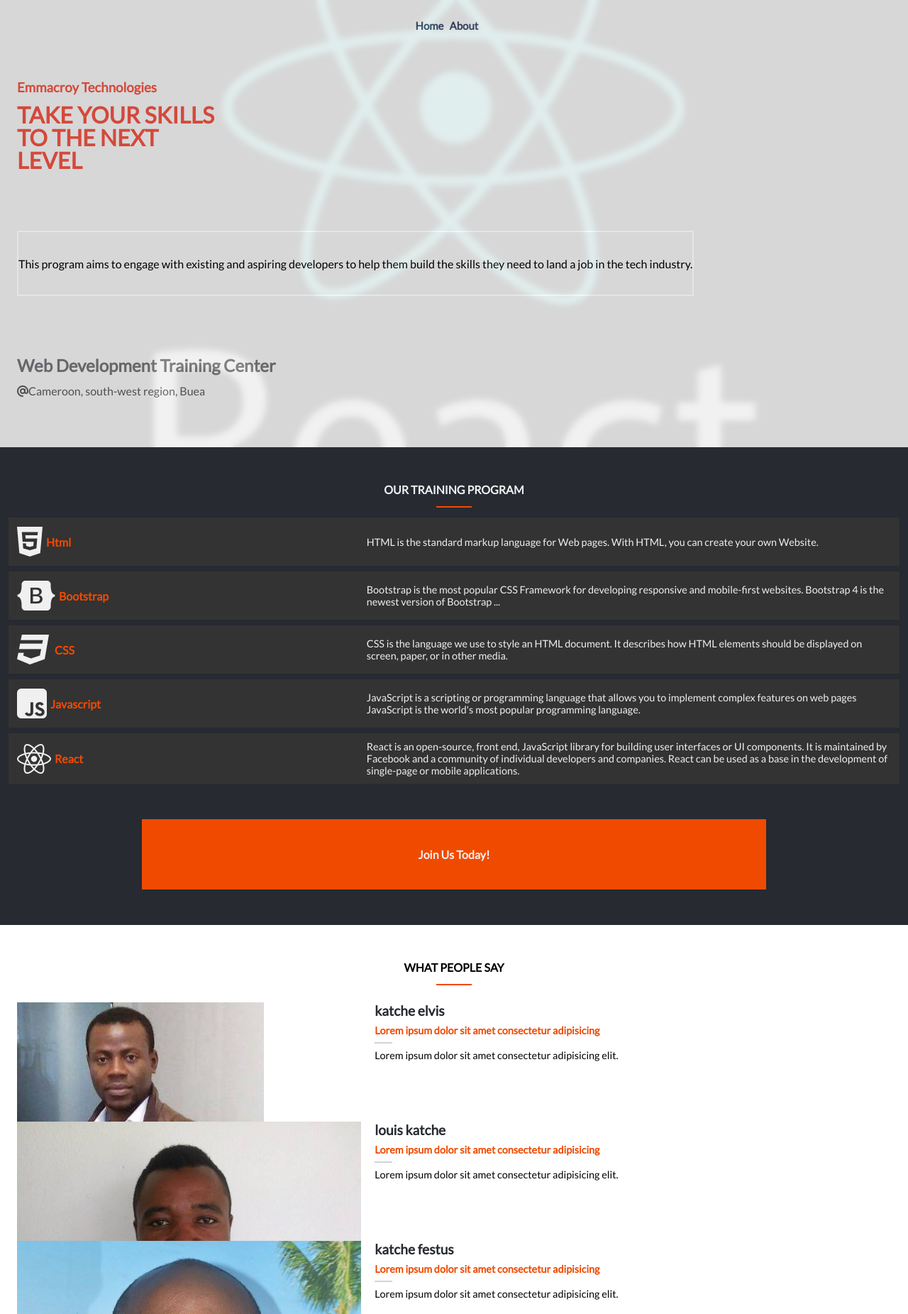
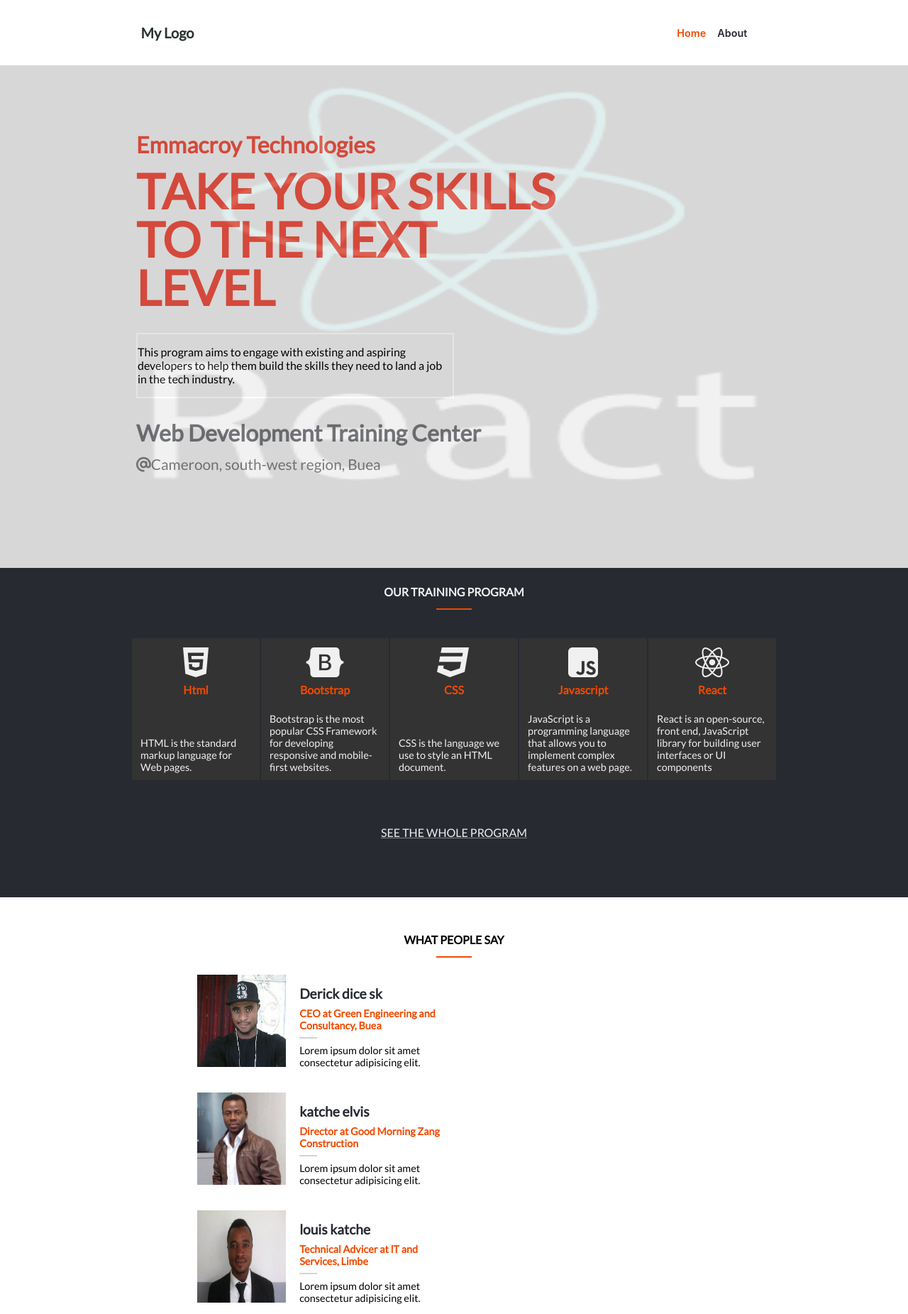
Before and after one commit to ernestmusong/Emmacroy-Technologies, a website: page index.html in a window 1280 px wide. Shown: the top 1851 px of the page at 71% size. Drawn offline with Linux system fonts and the light colour scheme.

Commit message:
Add desktop version of capstone project

```diff
--- a/index.css
+++ b/index.css
@@ -34,23 +34,28 @@
 /* ----------------------------------------HEADER---------------------------------------------- */
 
 header {
-  background: url(images/gal-react.png);
-  background-repeat: no-repeat;
-  background-size: cover;
-  background-position: center;
   top: 0;
 }
 
 .overlay {
     width: 100%;
     height: 100%;
-    background: #f0f0f0;
-    opacity: 0.9;
     backdrop-filter: blur(5px);
     top: 0;
     padding-bottom: 70px;
     border: none;
+    position: relative;
+    background: var(--main-white);
 }
+
+.overlay img {
+   top: 0;
+   width: 100%;
+   height: 100%;
+   position: absolute;
+   opacity: 0.1;
+}
+
 nav {
   display: flex;
   align-items: center;
@@ -62,6 +67,13 @@
   padding-left: 12px;
   padding-right: 24px;
   z-index: 999;
+}
+
+.nav-inner {
+  display: flex;
+  align-items: center;
+  width: 100%;
+  justify-content: space-between;
 }
 
 .nav-child {
@@ -144,13 +156,17 @@
   margin-bottom: 40px;
 }
 
-.mobile-nav-menu li a {
+.nav-link {
   font-family: 'Inter', sans-serif;
-  font-size: 2rem;
+  font-size: 0.9rem;
   font-weight: 600;
   line-height: 20px;
   text-transform: capitalize;
-  color: #344563;
+  color: var(--main-black);
+}
+
+.nav-active {
+  color: var(--orange);
 }
 
 /* -------------------------------------------HEADLINE---------------------------------------------------- */
@@ -210,7 +226,7 @@
 
 .headline-para {
     height: 92px;
-    border: 2px solid #fff;
+    border: 2px solid var(--white);
     display: flex;
     align-items: center;
 }
@@ -333,13 +349,10 @@
   display: flex;
   align-items: center;
   flex-direction: column;
-  gap: 3rem;
 }
 
 .review {
-  width: 100%;
   display: flex;
-  gap: 1.2rem;
   align-items: center;
   padding-top: 10px;
   padding-bottom: 10px;
@@ -385,7 +398,37 @@
   display: none;
  }
 
-/* -----------------------------------------FOOTER------------------------------------------------------- */
+ /* ---------------------------------------------PARTNERS--------------------------------------------------- */
+
+ .partners {
+  width: 100%;
+  background: var(--main-black);
+  padding-top: 2rem;
+  padding-bottom: 2rem;
+  display: flex;
+  flex-direction: column;
+  gap: 2rem;
+ }
+
+ .partners-wrap {
+  width: 70%;
+  display: flex;
+  justify-content: space-evenly;
+  align-items: center;
+  margin: 0 auto;
+  flex-wrap: wrap;
+ }
+
+ .partners-title .underline {
+   color: var(--dark-grey);
+ }
+
+ .partners-wrap i,
+ .partners-title h4 {
+ color: var(--dark-grey);
+ }
+
+/* ----------------------------------------------FOOTER------------------------------------------------------- */
 
 footer {
   height: 100px;
@@ -404,34 +447,54 @@
   width: 80%;
 }
 
-.copy-right p{
-  text-transform: capitalize;
-  font-size: 0.7rem;
-}
-
 /* ------------------------------------------Media queries------------------------------------------ */
 @media screen and (max-width: 768px) {
   .nav-menu,
-  #logo {
+  #logo,
+  #see-all-p,
+  .copy-right-desktop {
     display: none;
   }
+
+  .reviews-wrap {
+    gap: 3rem;
+  }
+
+  .review {
+    width: 100%;
+    gap: 1.2rem;
+  }
+
+  .copy-right-mobile p{
+    text-transform: capitalize;
+    font-size: 0.7rem;
+  }
+
 
 }
 
 @media screen and (min-width: 768px) {
 
-  nav {
-    display: flex;
-    align-items: center;
-    justify-content: center;
-    height: 72px;
+  header {
+    height: 100vh;
   }
 
-  .nav-child,
+  nav {
+    background: var(--white);
+    height: 92px;
+  }
+
+  .nav-inner {
+    background: var(--white);
+    width: 70%;
+    margin: 0 auto;
+  }
+
   #bars,
   .sidebar,
   .show-sidebar,
-  #close-btn {
+  #close-btn,
+  .copy-right-mobile {
     display: none !important;
   }
 
@@ -442,15 +505,180 @@
     height: 40px;
   }
 
-  .nav-menu-item a {
-    font-family: inherit;
-    font-size: 0.94rem;
-    font-weight: 600;
-    line-height: 20px;
-    text-transform: capitalize;
-    margin-right: 8px;
-    color: #344563;
+  .nav-menu-item {
+    margin-right: 1rem;
   }
+
+  .headline-content-wrap {
+    width: 70%;
+    padding-left: 0;
+    padding-right: 0;
+    height: 100%;
+    padding-top: 4rem;
+    padding-bottom: 4rem;
+  }
+
+  .tagline h1 {
+    letter-spacing: 0.3;
+    font-size: 68px;
+    line-height: 68px;
+  }
+
+  .tagline h3 {
+    font-size: 2rem;
+  }
+
+  .headline-para {
+    width: 50%;
+  }
+
+  .headline-purpose h2 {
+    font-weight: 700;
+    font-size: 2rem;
+}
+  .headline-purpose p {
+    font-size: 1.3rem;
+    color: var(--secondary-black);
+}
+
+/* PROGRAMS */
+
+.programs {
+  padding-top: 1.5rem;
+}
+
+.program-cards {
+  flex-direction: row;
+  gap: 2px;
+}
+
+.programs-wrap {
+  display: flex;
+  flex-direction: column;
+  align-items: center;
+}
+
+.program-title {
+  display: flex;
+  flex-direction: column;
+  align-items: center;
+  margin: 0 auto;
+  gap: 14px;
+  padding-bottom: 2.5rem;
+}
+
+.card {
+  width: 180px;
+  height: 200px;
+  justify-content: space-between;
+  flex-direction: column;
+  gap: 12px;
+ }
+
+ .card:hover {
+  border: 2px solid var(--white);
+ }
+
+ .icon-wrap {
+ flex-direction: column;
+  width: 30%;
+  gap: 5px;
+ }
+
+ .icon-wrap h4 {
+  color: var(--orange);
+  text-transform: capitalize;
+ }
+ .icon-wrap i {
+  color: var(--main-white);
+ }
+
+ .prog-description {
+  width: 100%;
+ }
+
+ .join-us-btn {
+   display: none;
+ }
+
+ .see-all-program {
+  color: var(--main-white);
+  text-transform: uppercase;
+  text-decoration: underline;
+  text-decoration-color: gray;
+ }
+
+#see-all-p {
+  display: grid;
+  place-items: center;
+  padding-top: 4rem;
+  padding-bottom: 2rem;
+}
+
+/* REVIEWS */
+
+.reviews {
+  padding-left: 64px;
+  padding-right: 64px;
+}
+
+.review {
+  gap: 1.2rem;
+  width: 49%;
+}
+
+.reviews-wrap {
+  flex-direction: row;
+  flex-wrap: wrap;
+  gap: 1rem;
+  width: 65%;
+  margin: auto;
+
+}
+
+.reviewer-img-wrap {
+  width: 130px;
+  height: 130px;
+ }
+
+ .reviewer-img-wrap img {
+  width: 100%;
+ height: 100%;
+ }
+
+.review-text {
+  align-items: flex-start;
+}
+
+ /* FOOTER */
+
+ footer {
+  height: 200px;
+ }
+
+ .footer-inner {
+  display: flex;
+  justify-content: space-between;
+  gap: 1rem;
+  align-items: center;
+  width: 60%;
+}
+
+.footer-inner a {
+  color: var(--main-black);
+}
+
+.copy-right {
+  width: 70%;
+}
+
+.copy-right-desktop {
+  display:flex;
+  flex-direction: column;
+  gap: 10px;
+  width: auto;
+}
+
 
 }
 
--- a/index.html
+++ b/index.html
@@ -12,8 +12,9 @@
         <!-- Header -->
      <header>
         <div class="overlay">
+            <img src="images/gal-react.png" alt="">
             <nav id="nav">
-                <div class="nav-child">
+                <div class="nav-inner"><div class="nav-child">
                     <a href="index.html">
                         <div class="logo" id="logo">
                             <h3>My Logo</h3>
@@ -25,23 +26,23 @@
                 </div>
                 <!-- Nav menu -->
                 <ul class="nav-menu">
-                    <li class="nav-menu-item"><a href="#">home</a</li>
-                    <li class="nav-menu-item"><a href="#about-me">About</a></li>
+                    <li class="nav-menu-item"><a class="nav-link nav-active" href="index.html">home</a</li>
+                    <li class="nav-menu-item"><a class="nav-link" href="#about.html">About</a></li>
                 </ul>
+
+                </div>
+
             </nav>
             <!-- Mobile menu -->
              <aside class="sidebar show-sidebar">
                 <button id="close-btn">
-                    <!-- <i id="close" class="fas fa-times fa-2x"></i> -->
                     <img src="images/close-icon.png" alt="">
                 </button>
                  <ul class="mobile-nav-menu">
-                    <li class="nav-menu-item"><a class="nav-link" href="#">home</a></li>
-                    <li class="nav-menu-item"><a class="nav-link" href="#about-me">About</a></li>
+                    <li class="nav-menu-item"><a class="nav-link nav-active" href="index.html">home</a></li>
+                    <li class="nav-menu-item"><a class="nav-link" href="#about.html">About</a></li>
                 </ul>
              </aside>
-
-            <!-- End header -->
             <!-- Headline -->
                 <div class="headline-content-wrap">
                     <div class="headline-content">
@@ -79,7 +80,7 @@
                         <h4>html</h4>
                     </div>
                     <div class="prog-description">
-                        <p>HTML is the standard markup language for Web pages. With HTML, you can create your own Website.</p>
+                        <p>HTML is the standard markup language for Web pages.</p>
                     </div>
                 </div>
             </a>
@@ -91,7 +92,7 @@
                     </div>
                     <div class="prog-description">
                         <p>Bootstrap is the most popular CSS Framework for developing responsive and mobile-first
-                             websites. Bootstrap 4 is the newest version of Bootstrap ...</p>
+                             websites.</p>
                     </div>
                 </div>
             </a>
@@ -102,8 +103,7 @@
                         <h4>CSS</h4>
                     </div>
                     <div class="prog-description">
-                        <p>CSS is the language we use to style an HTML document. It describes how HTML elements
-                             should be displayed on screen, paper, or in other media.</p>
+                        <p>CSS is the language we use to style an HTML document.</p>
                     </div>
                 </div>
             </a>
@@ -114,8 +114,8 @@
                         <h4>javascript</h4>
                     </div>
                     <div class="prog-description">
-                        <p>JavaScript is a scripting or programming language that allows you to implement complex
-                            features on web pages JavaScript is the world's most popular programming language.</p>
+                        <p>JavaScript is a programming language that allows you to implement complex
+                            features on a web page.</p>
                     </div>
                 </div>
             </a>
@@ -127,8 +127,8 @@
                     </div>
                     <div class="prog-description">
                         <p>React is an open-source, front end, JavaScript library for building user interfaces or UI
-                            components. It is maintained by Facebook and a community of individual developers and companies.
-                             React can be used as a base in the development of single-page or mobile applications.</p>
+                            components
+                        </p>
                     </div>
                 </div>
             </a>
@@ -140,6 +140,9 @@
             <h4>join us today!</h4>
         </div>
     </a>
+    <div id="see-all-p">
+      <a class="see-all-program" href="#">see the whole program</a>
+    </div>
 </section>
     <!-- REVIEWS -->
 <section class="reviews">
@@ -152,21 +155,41 @@
         <div class="show-more">
             <button>show more<i class="fas fa-angle-down"></i></button>
         </div>
+    </div>
+</section>
+<!-- PARTNERS -->
+<section class="partners">
+    <div class="reviews-title partners-title">
+        <h4>partners</h4>
+        <div class="underline"></div>
+    </div>
+    <div class="partners-wrap">
+        <i class="fab fa-google fa-3x"></i>
+        <i class="fab fa-microsoft fa-3x"></i>
+        <i class="fab fa-airbnb fa-3x"></i>
+        <i class="fab fa-amazon fa-3x"></i>
+    </div>
 </section>
 
 <!-- FOOTER -->
 <footer>
     <div class="footer-inner">
-        <div class="logo">
             <a href="index.html">
                 <div class="logo" id="footer-logo">
                     <h3>My Logo</h3>
                 </div>
             </a>
-        </div>
         <div class="copy-right">
-            <p>2023 emmacroy Technologies</p>
-            <p>all rights reserved</p>
+            <div class="copy-right-mobile">
+                <p>2023 emmacroy Technologies</p>
+                <p>all rights reserved</p>
+            </div>
+            <div class="copy-right-desktop">
+                <p>2023 emmacroy Technologies. all rights reserved</p>
+                <p>Lorem ipsum, dolor sit amet consectetur adipisicing elit. Officia, possimus Officia, possimus. <br>
+                    consectetur adipisicing elit. Officia, possimus Officia, possimus
+                </p>
+            </div>
         </div>
     </div>
 </footer>
--- a/index.js
+++ b/index.js
@@ -3,35 +3,35 @@
   {
     id: 1,
     name: 'Mbah denzel',
-    profession: `Lorem ipsum dolor sit amet consectetur adipisicing`,
+    profession: `general manager at All cocoa business, Kumba`,
     text: 'Lorem ipsum dolor sit amet consectetur adipisicing elit.',
     img: 'images/denzel.jpg',
   },
   {
     id: 2,
     name: 'Derick dice sk',
-    profession: `Lorem ipsum dolor sit amet consectetur adipisicing`,
+    profession: `CEO at Green Engineering and Consultancy, Buea`,
     text: 'Lorem ipsum dolor sit amet consectetur adipisicing elit.',
     img: 'images/derick.jpg',
   },
   {
     id: 3,
     name: 'katche elvis',
-    profession: `Lorem ipsum dolor sit amet consectetur adipisicing`,
+    profession: `Director at Good Morning Zang Construction`,
     text: 'Lorem ipsum dolor sit amet consectetur adipisicing elit.',
     img: 'images/elvis.jpg',
   },
   {
     id: 4,
     name: 'louis katche',
-    profession: `Lorem ipsum dolor sit amet consectetur adipisicing`,
+    profession: `Technical Advicer at lT and Services, Limbe`,
     text: 'Lorem ipsum dolor sit amet consectetur adipisicing elit.',
     img: 'images/louis.jpg',
   },
   {
     id: 5,
     name: 'katche festus',
-    profession: `Lorem ipsum dolor sit amet consectetur adipisicing`,
+    profession: `Student at Emmacroy Technologies`,
     text: 'Lorem ipsum dolor sit amet consectetur adipisicing elit.',
     img: 'images/festus.jpg',
   },
@@ -56,7 +56,7 @@
 
 // DISPLAYING REVIEWS
 const displayReviews = (reviews) => {
-  let featureReviews = reviews.slice(reviews.length-3, reviews.length)
+  let featureReviews = reviews.slice(reviews.length-4, reviews.length)
   featureReviews.map((item) => {
     result += `
     <div class="review">
```
Also changed, not shown: images/partners/th.jpeg (added).
